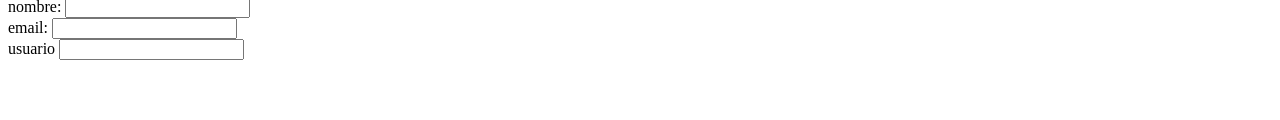
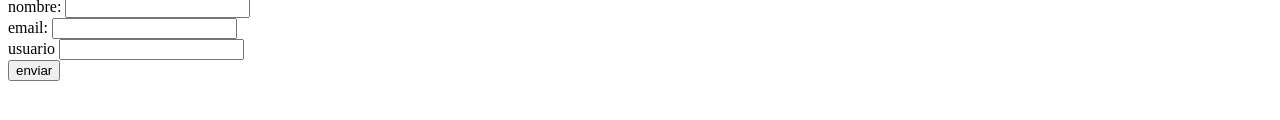
Before and after one commit to eduardo343/01-Elementos-HTML, a plain HTML site: page index.html in a window 1280 px wide. Shown: the part 596-716 px from the top of the page. Drawn offline with Linux system fonts and the light colour scheme.

Commit message:
etiquetas para identificar

```diff
--- a/index.html
+++ b/index.html
@@ -59,6 +59,10 @@
                     <input type="text" id="usuario"/>
                     </div>
 
+                    <div>
+                        <button type="submit">enviar</button>
+                    </div>
+
             </form>
 </body>
 </html>
```
